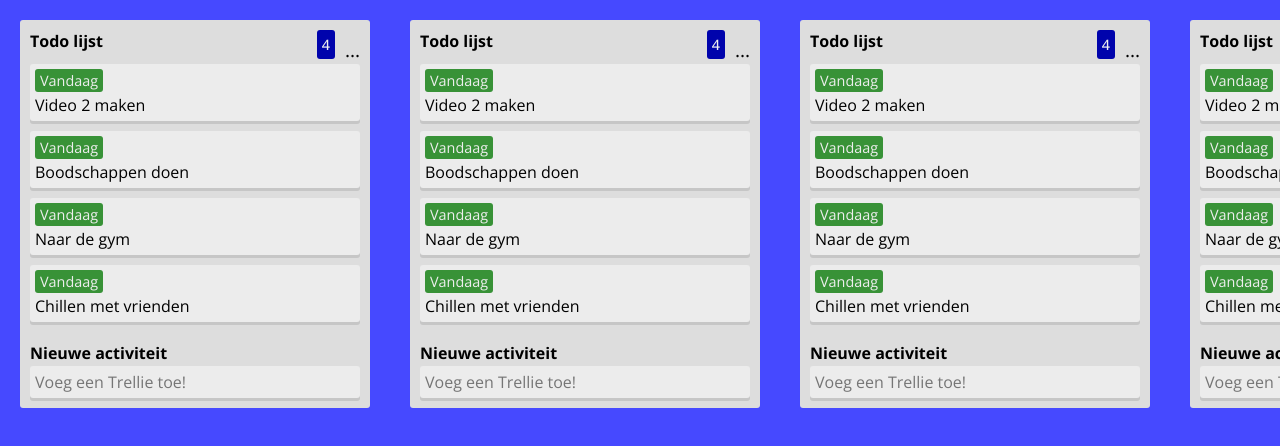
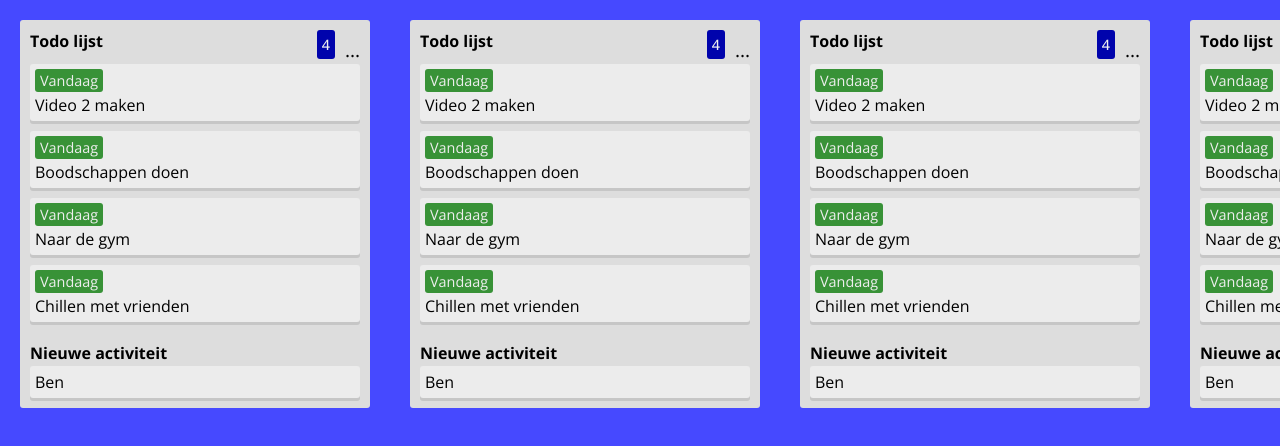
Before and after one commit to pawelkellner/trellie, a React (Create React App) app: page / in a window 1280 px wide. Shown: the top 446 px of the page. Built offline with nearby package versions, Linux system fonts and the light colour scheme.

Commit message:
video 8 af

```diff
--- a/package.json
+++ b/package.json
@@ -8,7 +8,9 @@
     "@testing-library/user-event": "^13.5.0",
     "react": "^18.2.0",
     "react-dom": "^18.2.0",
+    "react-redux": "^8.0.5",
     "react-scripts": "5.0.1",
+    "redux": "^4.2.0",
     "web-vitals": "^2.1.4"
   },
   "scripts": {
--- /dev/null
+++ b/src/Reducers/reducers.js
@@ -0,0 +1,14 @@
+function myReducer(state, action){
+    if(typeof state === 'undefined'){
+        state = "Ben"
+        console.log(state)
+        return state
+    }
+    if(action.type === "test"){
+        state = action.payload
+    }
+    return state
+
+}
+
+export default myReducer;
--- a/src/components/Input/Input.js
+++ b/src/components/Input/Input.js
@@ -1,35 +1,46 @@
-import "./Input.css"
-
+import "./Input.css";
+import { connect } from "react-redux";
 import React from "react";
 
-class Input extends React.Component{
-    constructor(props){
-        super(props);
-        this.state = ({
-            inputValue: ""
-        })
+const Input = (props) => {
+  const inputTracking = (e) => {
+      props.setInputValueFromRedux(e.target.value);
+  };
+
+  const onInputSubmit = (e) => {
+    e.preventDefault();
+    if (props.inputValueFromRedux !== "") {
+      props.onActivityAdded(props.inputValueFromRedux);
     }
+  };
 
-    inputTracking = (e) =>{
-        this.setState({ inputValue: e.target.value})
-    }
+  return (
+    <form onSubmit={onInputSubmit} className="input">
+      <label htmlFor="input" className="input__label">
+        Nieuwe activiteit
+      </label>
+      <input
+        onChange={inputTracking}
+        id="input"
+        className="input__input"
+        type="text"
+        value={props.inputValueFromRedux}
+        placeholder="Voeg een Trellie toe!"
+      />
+    </form>
+  );
+};
 
-    onInputSubmit = (e) =>{
-        e.preventDefault();
-        if(this.state.inputValue !== ""){
-            this.props.onActivityAdded(this.state.inputValue)
-            this.setState({ inputValue: ""})
-        }
-    }
+const mapStateToProps = (state) => {
+  return {
+    inputValueFromRedux: state,
+  };
+};
 
-    render(){
-        return(
-            <form onSubmit={this.onInputSubmit} className="input">
-                <label htmlFor="input" className="input__label">Nieuwe activiteit</label>
-                <input onChange={this.inputTracking} id="input" className="input__input" type="text" value={this.state.inputValue} placeholder="Voeg een Trellie toe!"/>
-            </form>
-        );
+const mapDispatchToProps = (dispatch) =>{
+    return{
+        setInputValueFromRedux: (payload) => dispatch({type: "test", payload:payload})
     }
 }
 
-export default Input;
+export default connect(mapStateToProps, mapDispatchToProps)(Input);
--- a/src/index.js
+++ b/src/index.js
@@ -1,10 +1,23 @@
+/* React */
 import React from 'react';
 import ReactDOM from 'react-dom/client';
+/* Redux */
+import {createStore} from "redux";
+/* React-Redux */
+import {Provider} from "react-redux";
+/* Own */
 import App from './App/App';
+import myReducer from "./Reducers/reducers"
+
+const store = createStore(myReducer);
+
+console.log(store)
 
 const root = ReactDOM.createRoot(document.getElementById('root'));
 root.render(
   <React.StrictMode>
-    <App />
+    <Provider store={store}>
+      <App />
+    </Provider>
   </React.StrictMode>
 );
```
Also changed, not shown: 1 other file (tests, documents, lock files or other folders).
